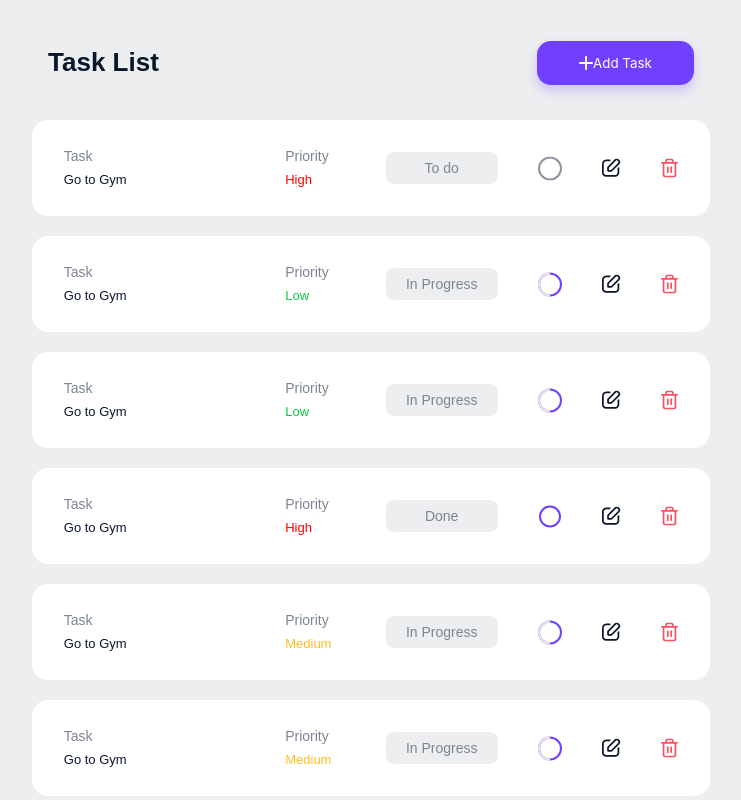
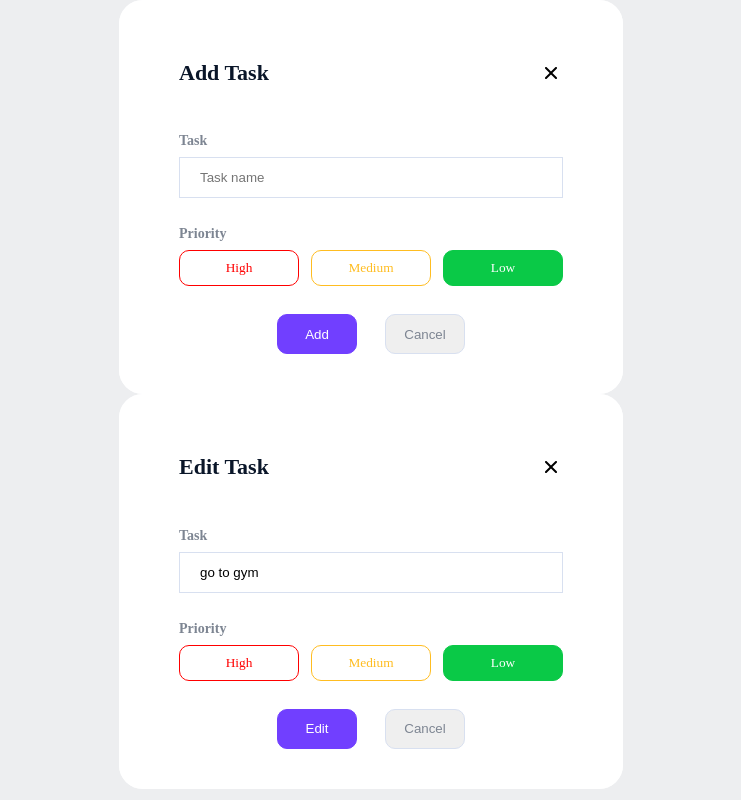
Before and after one commit to Saugao274/toDoApp_ReactJS_TS, a React (Create React App) app in the folder todoApp/: page / in a window 1280 px wide. Shown: the whole page, without its empty margins (269-1010 px from the left). Built offline with nearby package versions, Linux system fonts and the light colour scheme.

Commit message:
add box model
props auto

```diff
--- a/todoApp/src/App.scss
+++ b/todoApp/src/App.scss
@@ -39,14 +39,19 @@
     background-color: #713fff;
     border-radius: 14px;
     border: 0px;
-    padding: 0px 20px;
+    padding: 0px;
+    margin: 0px;
     box-shadow: 0px 6px 12px 0px $shadowBtn;
-    font-family: Inter;
-    width: 157px;
-    height: 44px;
+    font-family: Arial, Helvetica, sans-serif;
     justify-content: center;
-    .header__btn img {
-      margin-right: 10px;
+    img {
+      padding: 13px 0px 13px 30px;
+      margin: 0px;
+    }
+    p {
+      padding: 13px 30px;
+      margin: 0px;
+      font-size: 16px;
     }
   }
 }
--- a/todoApp/src/App.tsx
+++ b/todoApp/src/App.tsx
@@ -1,13 +1,40 @@
-import React from "react";
+import React, { useState } from "react";
 import TaskList from "./components/TaskList";
 import PLUS from "./img/plus.svg";
 import "./App.scss";
 import ModuleBox from "./components/ModuleBox";
+export interface Istate {
+  title: string;
+  taskName: string;
+  priority: Priority;
+  btn: string;
+  tasks: {
+    id: number;
+    taskName: string;
+    priority: string;
+    progress: Progress;
+  }[];
+}
+type Priority = "High" | "Medium" | "Low" | "";
+type Progress =
+  | { progressValue: "To do"; progressImg: "todo" }
+  | { progressValue: "In Progress"; progressImg: "progress" }
+  | { progressValue: "Done"; progressImg: "done" };
+export default function App() {
+  const [tasks, setTasks] = useState<Istate["tasks"]>([]);
+  const [priority, setPriority] = useState<Istate["priority"]>("");
+  const [title, setTitle] = useState<Istate["title"]>("Add Task");
 
-export default function App() {
   return (
     <div className="body">
-      {/* <ModuleBox /> */}
+      <ModuleBox title={title} taskName="" priority="" btn={"Add"} />
+      <ModuleBox
+        title={"Edit Task"}
+        taskName={"go to gym"}
+        priority=""
+        btn={"Edit"}
+      />
+
       <div className="header">
         <h1 className="header__title">Task List</h1>
         <button className="header__btn" type="submit">
--- a/todoApp/src/components/ModuleBox.tsx
+++ b/todoApp/src/components/ModuleBox.tsx
@@ -1,36 +1,71 @@
 import React from "react";
 import AddTask from "./AddTask";
-import "../css/boxHandle.scss";
+import "../css/ModuleBox.scss";
 import Cancel from "../img/Cancel.svg";
-function ModuleBox() {
+import { Istate as Props } from "../App";
+// interface IProps {
+//   title: string;
+// }
+interface IProps {
+  title: Props["title"];
+  taskName: Props["taskName"];
+  priority: Props["priority"];
+  btn: Props["btn"];
+}
+function ModuleBox(props: IProps) {
+  // const [inputData, setInputData] = useState({ name: "", age: "" });
+  // const onChange = (e: React.ChangeEvent<HTMLInputElement>) => {
+  //   setInputData({ ...inputData, [e.target.name]: e.target.value });
+  // };
+  // const onSubmit = (e) => {};
   return (
     <>
       <div className="boxHandle">
-        {/* <AddTask /> */}
         <div className="boxHandle boxHandle__title">
-          <h1>Add Task</h1>
+          <h1>{props.title}</h1>
           <img src={Cancel} alt="" />
         </div>
-        <div>
-          <form>
-            <label htmlFor="task">Task</label>
-            <input type="text" id="task" />
-          </form>
-        </div>
-        <div>
+        <form className="boxHandle boxHandle__taskName">
+          <label htmlFor="task">
+            <h3>Task</h3>
+          </label>
+          <input
+            type="text"
+            id="task"
+            placeholder="Task name"
+            defaultValue={props?.taskName}
+          />
+        </form>
+        <div className="boxHandle boxHandle__priority">
           <h3>Priority</h3>
-          <div>
-            <div>High</div>
-            <div>Medium</div>
-            <div>Low</div>
+          <div className="boxHandle boxHandle__priority__btn">
+            <button className="boxHandle priority__btn--high" type="button">
+              High
+            </button>
+            <button className="boxHandle priority__btn--medium" type="button">
+              Medium
+            </button>
+            <button className="boxHandle priority__btn--low" type="button">
+              Low
+            </button>
           </div>
         </div>
-        <div>
+        <div className="boxHandle  boxHandle__submit">
           <label htmlFor="add">
-            <input type="submit" value="Add" id="add" />
+            <input
+              className="boxHandle__submit--add"
+              type="submit"
+              value={props.btn}
+              id="add"
+            />
           </label>
           <label htmlFor="cancel">
-            <input type="submit" value="Cancel" id="cancel" />
+            <input
+              className="boxHandle__submit--cancel"
+              type="submit"
+              value="Cancel"
+              id="cancel"
+            />
           </label>
         </div>
       </div>
--- a/todoApp/src/components/TaskList.tsx
+++ b/todoApp/src/components/TaskList.tsx
@@ -1,8 +1,27 @@
-import React from "react";
+import React, { useState } from "react";
 import EDIT from "../img/edit.svg";
 import DELETE from "../img/delete.svg";
 import "../css/TaskList.scss";
+import { render } from "react-dom";
+// import { Istate as Props } from "../App";
+// interface IProps {
+//   people: Props["people"];
+//   setPeople: React.Dispatch<React.SetStateAction<Props["people"]>>;
+// }
+export interface Istate {
+  people: { name: string; age: number }[];
+}
 function TaskList() {
+  // const renderList = (): JSX.Element[] => {
+  //   return people.map((person) => {
+  //     return (
+  //       <div className="list-item-container">
+  //         {person.name}-{person.age}
+  //       </div>
+  //     );
+  //   });
+  // };
+
   return (
     <div id="taskList">
       <div className="task">
--- /dev/null
+++ b/todoApp/src/components/test.scss
@@ -0,0 +1,3 @@
+* {
+  background-color: red;
+}
--- /dev/null
+++ b/todoApp/src/css/ModuleBox.scss
@@ -0,0 +1,124 @@
+@import "respond.scss";
+@import "color.scss";
+.boxHandle {
+  box-sizing: border-box;
+  background-color: $backgroundTask;
+  border-radius: 24px;
+  padding: 0px;
+  margin: 0px;
+  display: flex;
+  background-color: #ffffff;
+  border-radius: 24px;
+  gap: 28px;
+  flex-direction: column;
+  font-family: Poppins;
+
+  h1 {
+    font-size: 22px;
+    line-height: 36px;
+    color: $colorTextMain;
+  }
+  &__title {
+    padding: 40px 60px 0px 60px;
+    height: -webkit-fill-available;
+    display: flex;
+    justify-content: space-between;
+    flex-direction: row;
+    align-items: center;
+  }
+  &__taskName {
+    padding: 0px 60px;
+    gap: 8px;
+    h3 {
+      font-size: 14px;
+      // width: 100%;
+      margin: 0px;
+      color: #7d8592;
+    }
+    input {
+      border: 1px #d8e0f0 solid;
+      // height: 48px;
+      padding: 12px 20px;
+    }
+  }
+  &__priority {
+    padding: 0px 60px;
+    gap: 8px;
+
+    h3 {
+      margin: 0px;
+      font-size: 14px;
+      // width: 100%;
+      color: #7d8592;
+    }
+    &__btn {
+      gap: 12px;
+      flex-direction: row;
+      display: flex;
+      align-items: center;
+      // justify-content: center;
+    }
+  }
+  .priority__btn {
+    &--high {
+      display: flex;
+      align-items: center;
+      justify-content: center;
+      color: $colorHigh;
+      border: 1px $colorHigh solid;
+      width: 120px;
+
+      height: 36px;
+    }
+    &--medium {
+      display: flex;
+      align-items: center;
+      justify-content: center;
+      color: $colorMedium;
+      border: 1px $colorMedium solid;
+      width: 120px;
+
+      height: 36px;
+    }
+    &--low {
+      display: flex;
+      justify-content: center;
+
+      align-items: center;
+      background-color: $colorLow;
+      color: $backgroundTask;
+      border: 1px $colorLow solid;
+      width: 120px;
+      height: 36px;
+      // border: 1px green solid;
+    }
+    &--high,
+    &--medium,
+    &--low {
+      border-radius: 10px;
+    }
+  }
+  &__submit {
+    display: flex;
+    background-color: $backgroundTask;
+    flex-direction: row;
+    align-items: center;
+    justify-content: center;
+    padding-bottom: 40px;
+    &--add {
+      border-radius: 10px;
+      width: 80px;
+      border: 1px $selectColor solid;
+      height: 40px;
+      background-color: $selectColor;
+      color: $backgroundTask;
+    }
+    &--cancel {
+      width: 80px;
+      height: 40px;
+      border-radius: 10px;
+      color: $colorTextTask;
+      border: 1px $borderCancel solid;
+    }
+  }
+}
--- a/todoApp/src/css/TaskList.scss
+++ b/todoApp/src/css/TaskList.scss
@@ -6,6 +6,7 @@
   flex-direction: column;
   align-items: center;
   row-gap: 20px;
+  font-family: "Poppins", sans-serif;
   h3,
   p {
     margin: 0px;
--- a/todoApp/src/css/color.scss
+++ b/todoApp/src/css/color.scss
@@ -6,3 +6,5 @@ $colorMedium: #ffbd21;
 $colorTextMain: #0a1629;
 $shadowBtn: #713fff40;
 $backgroundTask: #ffffff;
+$selectColor: #713fff;
+$borderCancel: #d8e0f0;
```
Also changed, not shown: todoApp/src/css/boxHandle.scss (deleted, +0 -7 lines).
